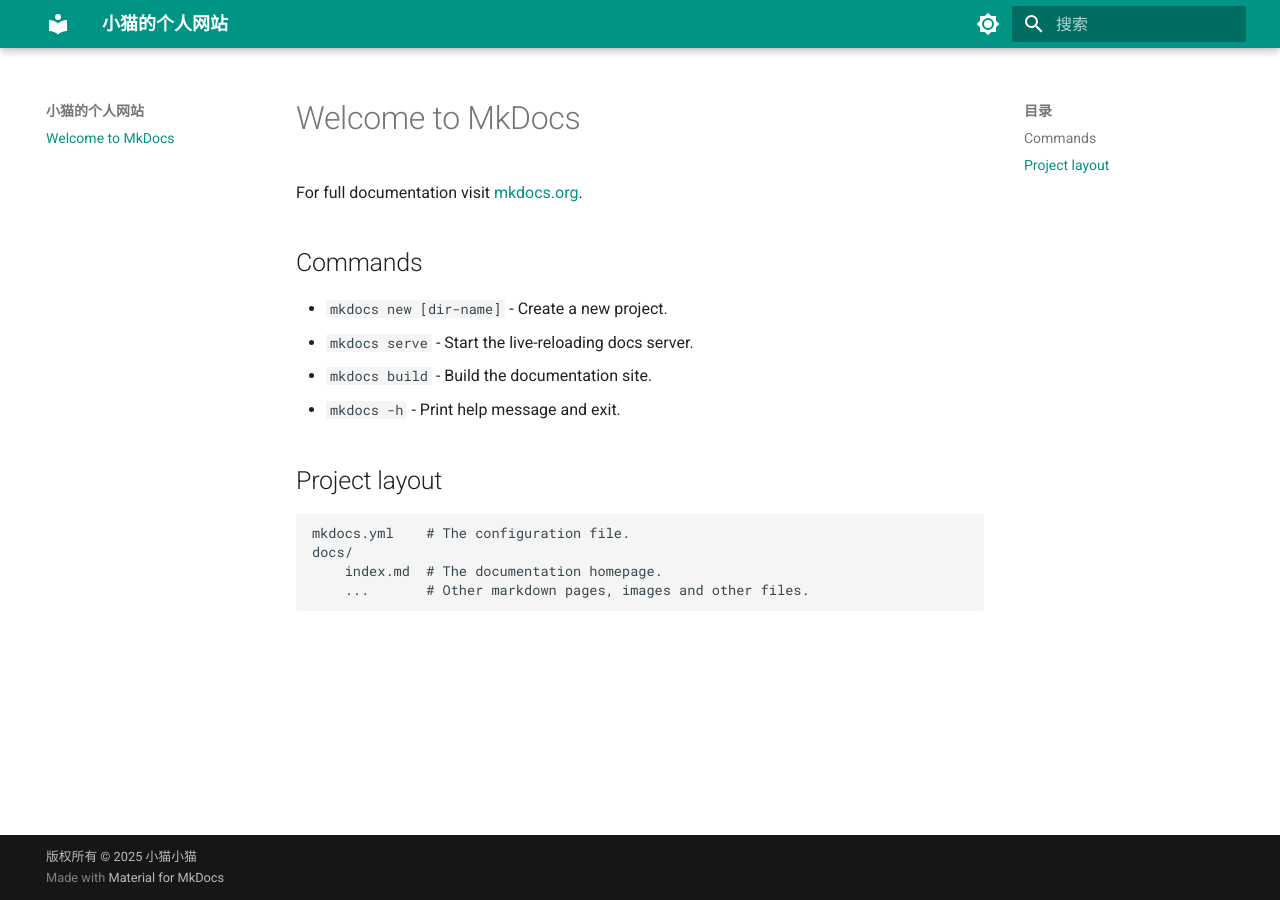
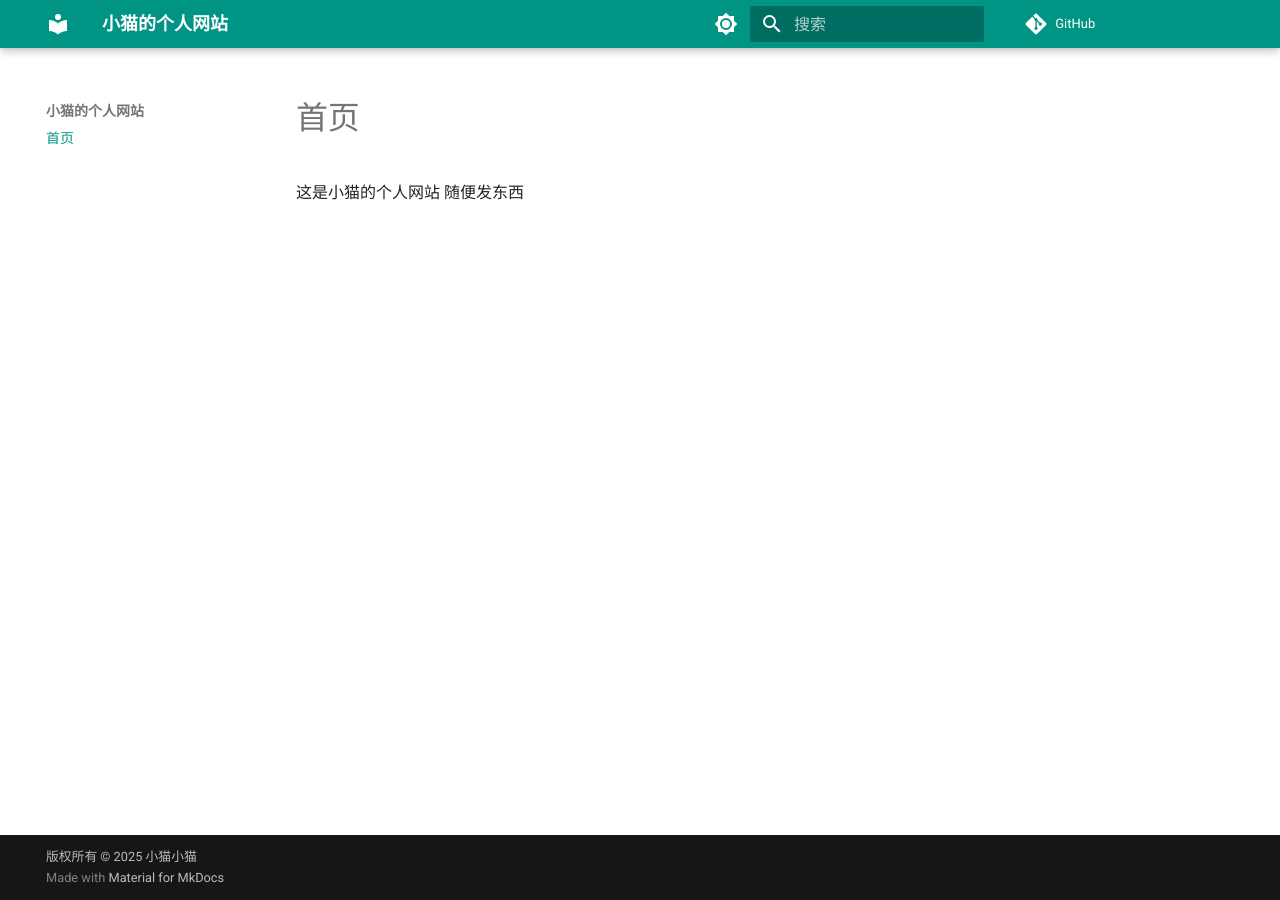
Before and after one commit to fuydg/personal-website, an MkDocs documentation site: the page built from docs/docs/index.md, in a window 1280 px wide. Built offline with MkDocs 1.6.1 and Material for MkDocs 9.7.7, drawn with Linux system fonts in a browser that asks for light colours; comment, search, counter and statistics services are not loaded.

Commit message:
随便随便

```diff
--- a/docs/docs/index.md
+++ b/docs/docs/index.md
@@ -1,17 +1,3 @@
-# Welcome to MkDocs
-
-For full documentation visit [mkdocs.org](https://www.mkdocs.org).
-
-## Commands
-
-* `mkdocs new [dir-name]` - Create a new project.
-* `mkdocs serve` - Start the live-reloading docs server.
-* `mkdocs build` - Build the documentation site.
-* `mkdocs -h` - Print help message and exit.
-
-## Project layout
-
-    mkdocs.yml    # The configuration file.
-    docs/
-        index.md  # The documentation homepage.
-        ...       # Other markdown pages, images and other files.
+# 首页
+这是小猫的个人网站
+随便发东西
--- a/docs/mkdocs.yml
+++ b/docs/mkdocs.yml
@@ -1,5 +1,5 @@
 site_name: 小猫的个人网站
-site_url: https://mydomain.org/mysite
+site_url: https://nry2025.xyz
 theme:
     name: material
     language: zh
@@ -20,9 +20,6 @@
       accent: teal
 
 extra:
-  generator: false
-
-extra:
   consent:
     actions:
       - accept
@@ -31,3 +28,5 @@
       同义词隐私政策即表示同意我们使用曲奇收集您的部分信息
 
 copyright: 版权所有 &copy; 2025 小猫小猫
+
+repo_url: https://github.com/fuydg/personal-website
```
Also changed, not shown: docs/site/404.html, docs/site/index.html, docs/site/search/search_index.json, docs/site/sitemap.xml, 1 other file.
